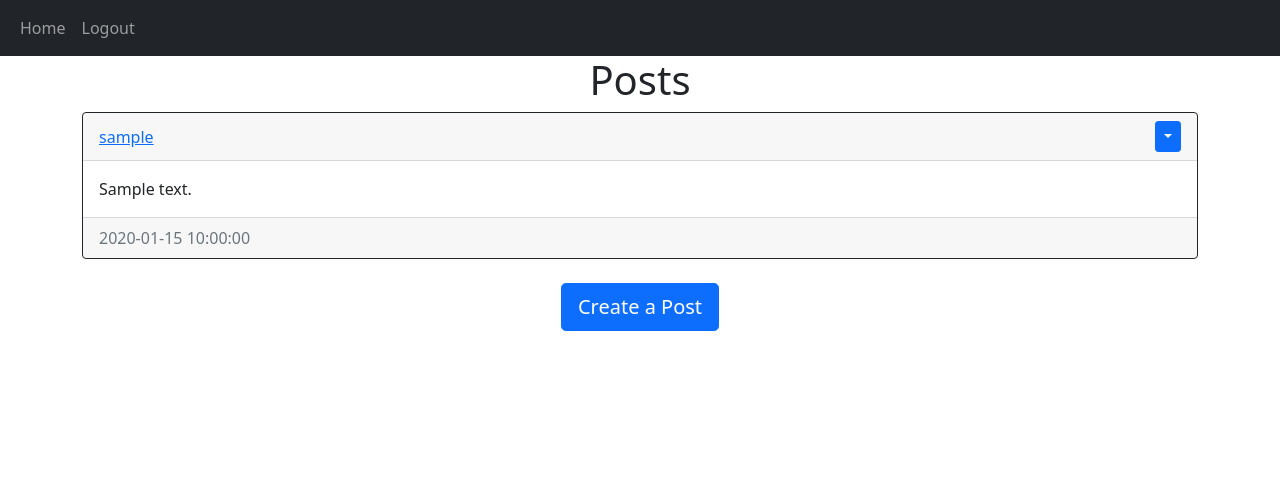
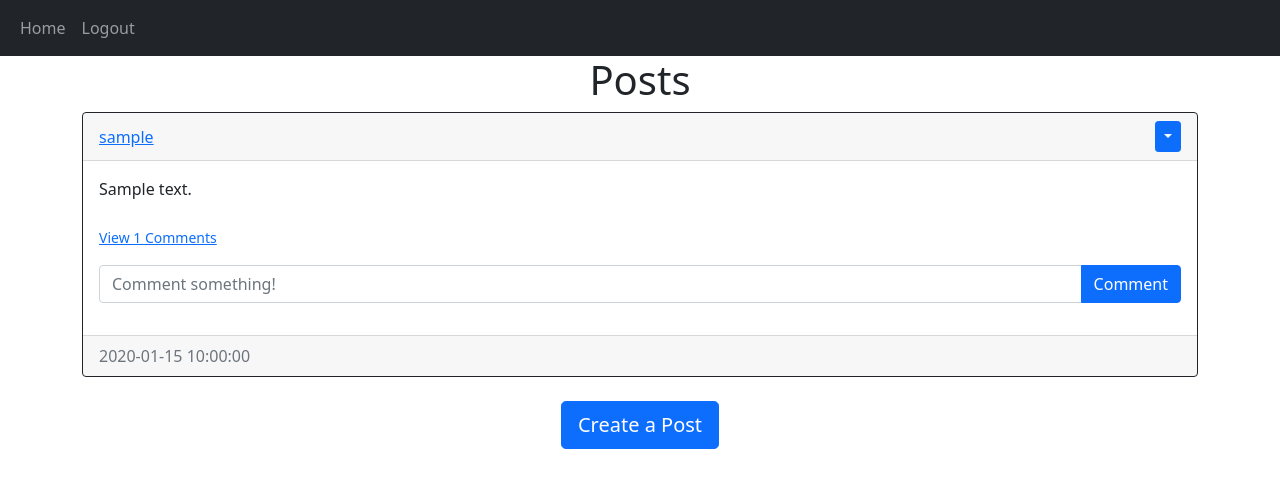
Before and after one commit to Himanshu9714/Flask-Blog-Post, a Flask app: page / in a window 1280 px wide. Shown: the top 488 px of the page. Run offline with Flask 2, Linux system fonts and the light colour scheme; a user stored in the database is signed in; tables that the repository leaves empty hold one stand-in row (values such as "Sample post").

Commit message:
Allows users to create and delete comment on posts

```diff
--- a/website/__init__.py
+++ b/website/__init__.py
@@ -26,7 +26,7 @@ def create_app():
     app.register_blueprint(auth, url_prefix="/")
 
     # models
-    from .models import User, Post
+    from .models import User, Post, Comment
 
     # Creating database
     create_database(app)
--- a/website/templates/posts_div.html
+++ b/website/templates/posts_div.html
@@ -17,7 +17,51 @@
             {% endif %}
         </div>
         <div class="card-body">
-            <div class="card-text">{{post.text}}</div>
+            <div class="card-text">{{post.text}}</div><br>
+            <div class="collapse" id="comments-{{post.id}}">
+                <div class="card">
+                    <div class="card-body" id="comments-expanded-{{post.id}}">
+                        {% for comment in post.comments %}
+                        <div class="d-flex justify-content-between align-items-center">
+                            <div>
+                                <a href="/posts/{{comment.user.username}}">{{comment.user.username}}</a>:
+                                {{comment.text}}
+                            </div>
+                            <div>
+                                <small class="text-muted">
+                                    {{comment.date_created}}
+                                </small>
+                                {% if user.id == comment.author or user.id == post.author %}
+                                <div class="btn-group">
+                                    <button type="button" class="btn btn-sm btn-primary dropdown-toggle"
+                                        data-bs-toggle="dropdown"></button>
+                                    <ul class="dropdown-menu">
+                                        <!-- TODO: To don't refresh the page after comment is deleted, add the javascript and ajax. -->
+                                        <li>
+                                            <a href="/delete-comment/{{comment.id}}" class="dropdown-item">Delete</a>
+                                        </li>
+                                    </ul>
+                                </div>
+                                {% endif %}
+                            </div>
+                        </div>
+                        {% endfor %}
+                    </div>
+                </div>
+            </div>
+            <p class="card-text">
+                {% if post.comments|length > 0 %}
+                <a href="#comments-{{post.id}}" data-bs-toggle="collapse" role="button">
+                    <small>View {{post.comments|length}} Comments</small>
+                </a>
+                {% else %}
+                <small class="text-muted">No comments!</small>
+                {% endif %}
+            </p>
+            <form class="input-group mb-3" method="post" action="/create-comment/{{post.id}}">
+                <input type="text" id="text" name="text" class="form-control" placeholder="Comment something!" />
+                <button type="submit" class="btn btn-primary">Comment</button>
+            </form>
         </div>
         <div class="card-footer text-muted">{{post.date_created}}</div>
     </div>
--- a/website/views.py
+++ b/website/views.py
@@ -1,6 +1,6 @@
 from flask import Blueprint, render_template, request, flash, redirect, url_for
 from flask_login import login_required, current_user
-from .models import Post, User
+from .models import Post, User, Comment
 from . import db
 
 # Creating blueprint and linked to flask app
@@ -20,12 +20,12 @@ def create_post():
     if request.method == "POST":
         text = request.form.get("text")
         if not text:
-            flash("Post can't be empty!", category='error')
+            flash("Post can't be empty!", category="error")
         else:
             post = Post(text=text, author=current_user.id)
             db.session.add(post)
             db.session.commit()
-            flash("Post created successfully!", category='success')
+            flash("Post created successfully!", category="success")
             return redirect(url_for("views.home"))
     return render_template("create_post.html", user=current_user)
 
@@ -35,13 +35,13 @@ def create_post():
 def delete_post(id):
     post = Post.query.get(id)
     if not post:
-        flash("Post doesn't exist!", category='error')
+        flash("Post doesn't exist!", category="error")
     elif current_user.id != post.id:
-        flash("You don't have permission to delete this post!", category='error')
+        flash("You don't have permission to delete this post!", category="error")
     else:
         db.session.delete(post)
         db.session.commit()
-        flash("Post deleted!", category='success')
+        flash("Post deleted!", category="success")
 
     return redirect(url_for("views.home"))
 
@@ -52,8 +52,43 @@ def posts(username):
     user = User.query.filter_by(username=username).first()
 
     if not user:
-        flash(f"No user with {username} exist!", category='error')
+        flash(f"No user with {username} exist!", category="error")
         return redirect(url_for("views.home"))
 
     posts = user.posts
-    return render_template("posts.html", user=current_user, posts=posts, username=username)
+    return render_template(
+        "posts.html", user=current_user, posts=posts, username=username
+    )
+
+
+@views.route("/create-comment/<post_id>", methods=["POST"])
+@login_required
+def create_comment(post_id):
+    text = request.form.get("text")
+    if not text:
+        flash("Comment can't be empty!", category="error")
+    else:
+        post = Post.query.filter_by(id=post_id)
+        if post:
+            comment = Comment(text=text, author=current_user.id, post_id=post_id)
+            db.session.add(comment)
+            db.session.commit()
+        else:
+            flash("Post doesn't exist!", category="error")
+
+    return redirect(url_for("views.home"))
+
+
+@views.route("/delete-comment/<id>")
+@login_required
+def delete_comment(id):
+    comment = Comment.query.get(id)
+    if not comment:
+        flash("Comment doesn't exist!", category="error")
+    elif current_user.id != comment.author and current_user.id != comment.post.id:
+        flash("You don't have permission to delete this post!", category="error")
+    else:
+        db.session.delete(comment)
+        db.session.commit()
+
+    return redirect(url_for("views.home"))
```
Also changed, not shown: website/models.py (+18 -2 lines), README.md.
